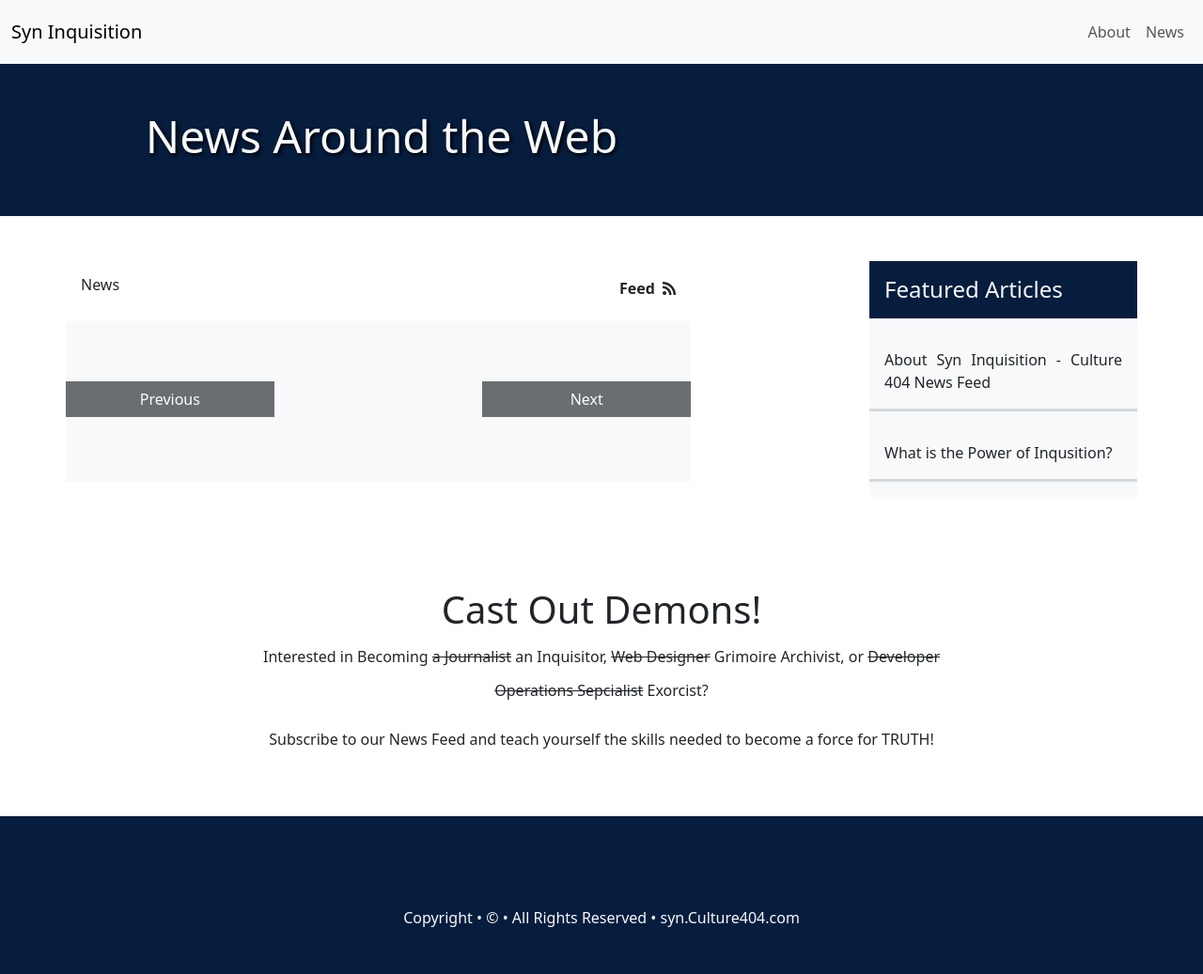
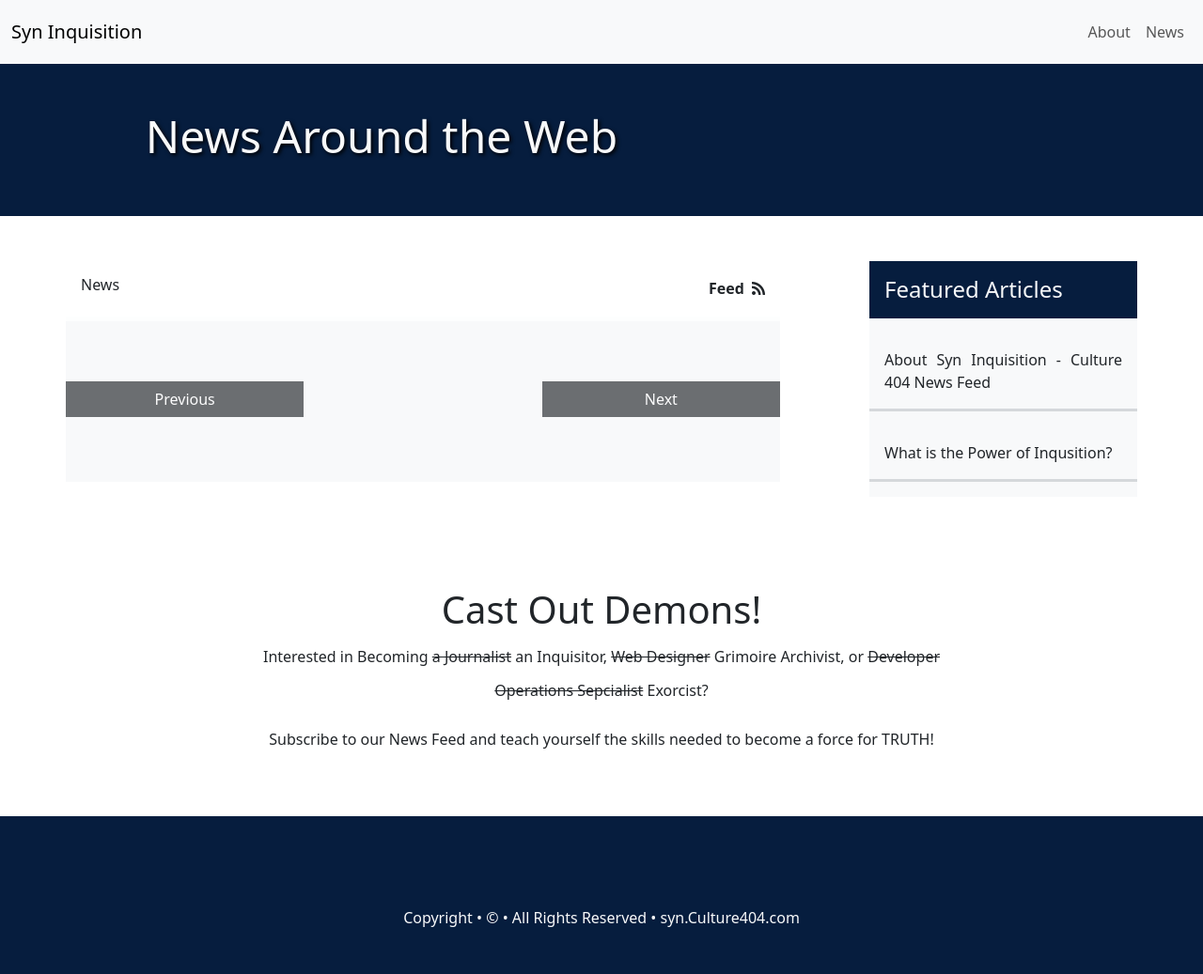
Before and after one commit to Culture-404/Syn_Inquisition, a Jekyll site: the page built from news/index.html, in a window 1280 px wide. Shown: the whole page at 94% size. Built offline with Jekyll 4.4.1, drawn with Linux system fonts in a browser that asks for light colours; the list of posts is cut into pages by our own code.

Commit message:
widen large viw

```diff
--- a/news/index.html
+++ b/news/index.html
@@ -22,7 +22,7 @@
 
 
 
-        <div class="bg-light text-dark col-lg-7 col-md-7 col-12 mb-3 mt-0 d-flex flex-column p-0">
+        <div class="bg-light text-dark col-lg-8 col-md-7 col-12 mb-3 mt-0 d-flex flex-column p-0">
 
             <div class="container-fluid bg-white fs-6 fw-bolder p-3 mb-3 border-bottom border-light border-5 border-opacity-25">
                 <div class="row justify-content-between">
```
